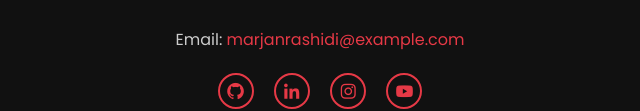
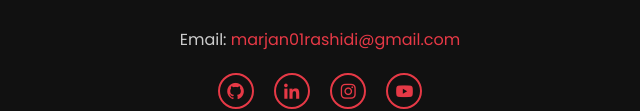
Before and after one commit to Marrashidi/My_Portfolio, a plain HTML site: page contact.html in a window 1280 px wide. Shown: the part 707-818 px from the top of the page, 320-960 px from the left. Drawn offline with nearby package versions, Linux system fonts and the light colour scheme.

Commit message:
Update contact.html

```diff
--- a/contact.html
+++ b/contact.html
@@ -66,7 +66,7 @@
 
       <!-- Additional Contact Info -->
       <div class="contact-info">
-        <p>Email: <a href="mailto:marjanrashidi@example.com">marjanrashidi@example.com</a></p>
+        <p>Email: <a href="mailto:marjan01rashidi@gmail.com">marjan01rashidi@gmail.com</a></p>
         <div class="contact-social">
           <a href="https://github.com/Marrashidi?tab=repositories" target="_blank"><i class='bx bxl-github'></i></a>
           <a href="http://linkedin.com/in/marjan-rashidi-aba565324" target="_blank"><i class='bx bxl-linkedin'></i></a>
```
